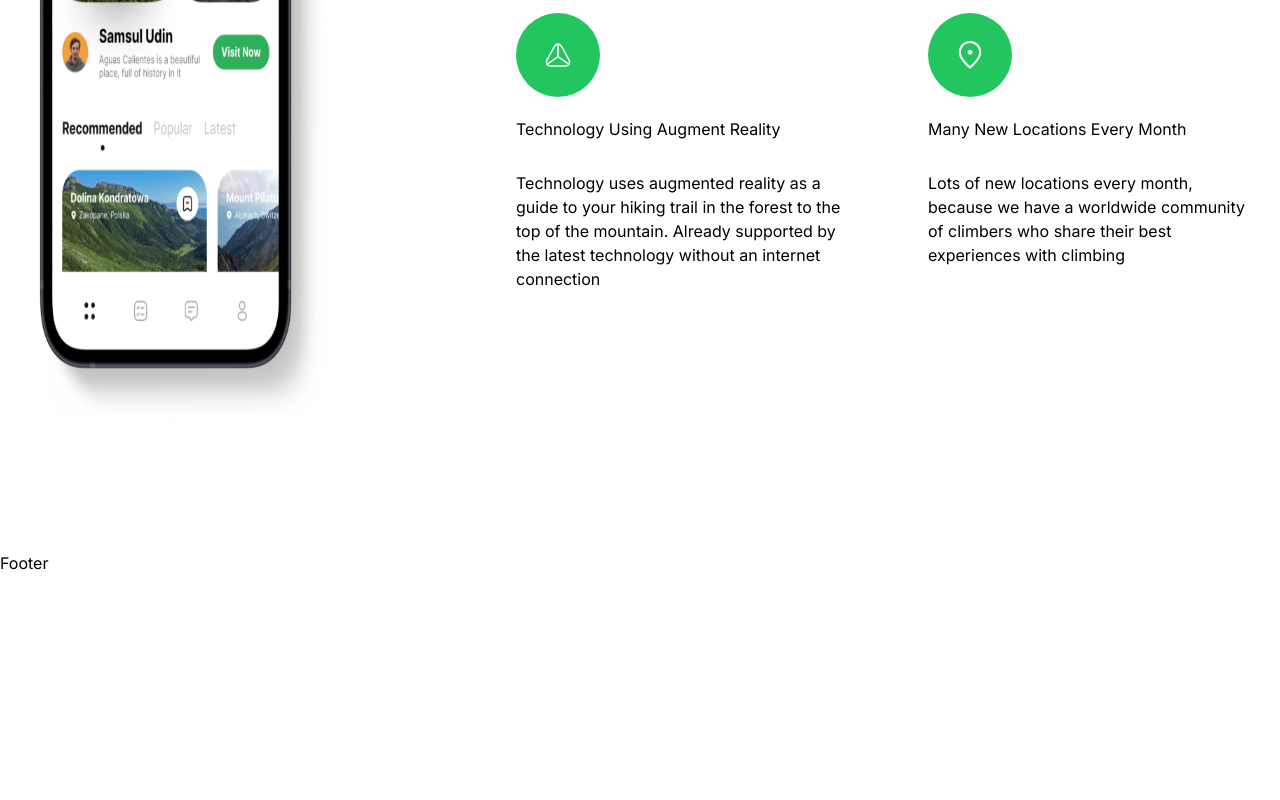
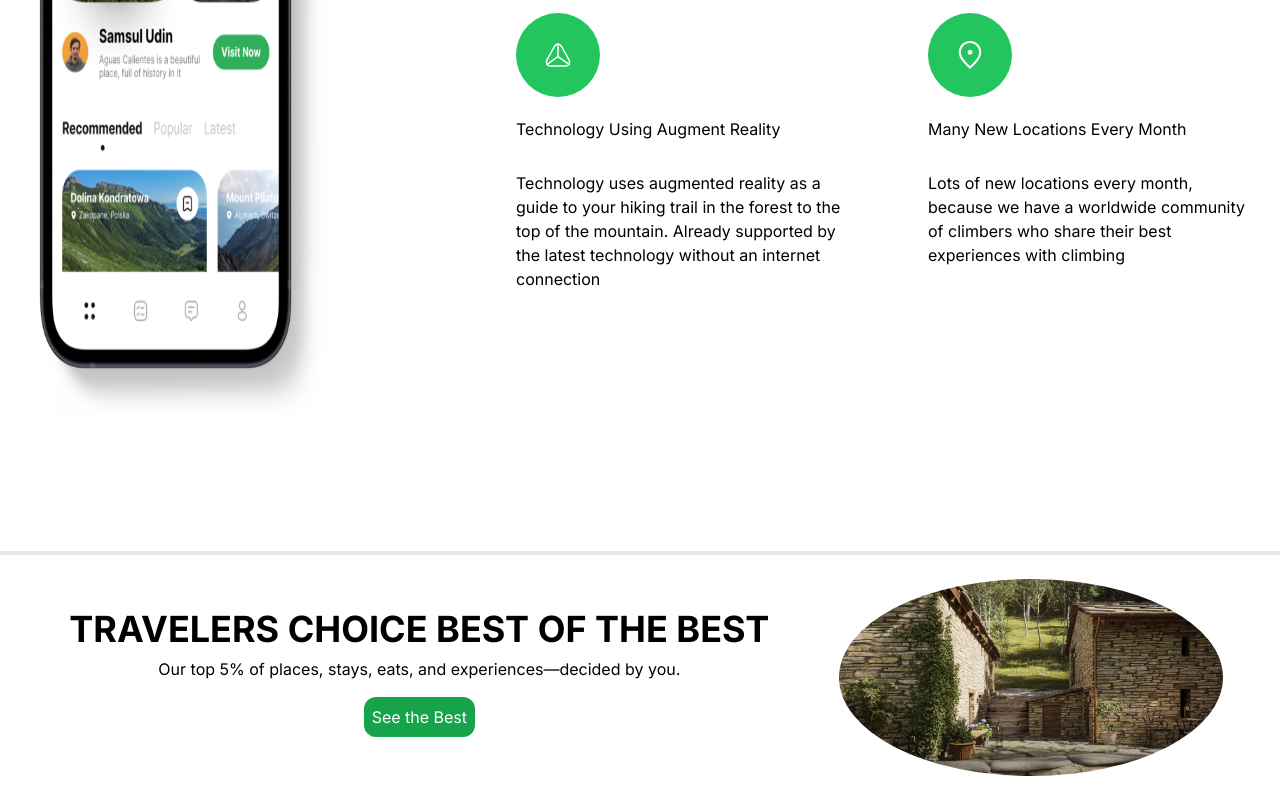
Before and after one commit to kknzuki/travel-app, a Next.js app: page / in a window 1280 px wide. Shown: the part 1169-1969 px from the top of the page. Before the commit the page ends 1744 px from the top, so only its background shows below. Built offline with nearby package versions, Linux system fonts and the light colour scheme.

Commit message:
awards component

```diff
--- a/src/app/page.tsx
+++ b/src/app/page.tsx
@@ -2,13 +2,15 @@ import Hero from '@/components/Hero';
 import Grid from '@/components/Grid';
 import Image from 'next/image';
 import Features from '@/components/Features';
+import Award from '@/components/Award';
 
 export default function Home() {
   return (
     <main>
       <Hero />
       <Grid />
-      <Features/>
+      <Features />
+      <Award />
     </main>
   );
 }
--- /dev/null
+++ b/src/components/Award.tsx
@@ -0,0 +1,17 @@
+import Image from 'next/image';
+import React from 'react';
+
+export default function Award() {
+  return (
+    <div>
+      <section className='flex flex-col md:flex-row justify-evenly gap-2 items-center align-center border-t-4 p-4 mx-auto'>
+        <article className='p-3 text-center '>
+          <h1 className='text-2xl md:text-4xl font-bold p-2 uppercase'>Travelers Choice Best of the Best</h1>
+          <p className='text-center text-wrap'>Our top 5% of places, stays, eats, and experiences—decided by you.</p>
+          <button className='bg-green-600 text-white rounded-xl p-2 text-center my-4'>See the Best</button>
+        </article>
+       <Image src='/pic (1).png' height={400} width={400} alt='pic' className='p-2 rounded-[65%] rotate-120 text-center'/>
+      </section>
+    </div>
+  );
+}
--- a/src/components/Camp.tsx
+++ /dev/null
@@ -1,7 +0,0 @@
-import React from 'react'
-
-export default function Camp() {
-  return (
-    <div>Camp</div>
-  )
-}
--- a/src/components/Footer.tsx
+++ b/src/components/Footer.tsx
@@ -2,7 +2,9 @@ import React from 'react'
 
 function Footer() {
   return (
-    <div>Footer</div>
+    <div>
+
+    </div>
   )
 }
 
```
